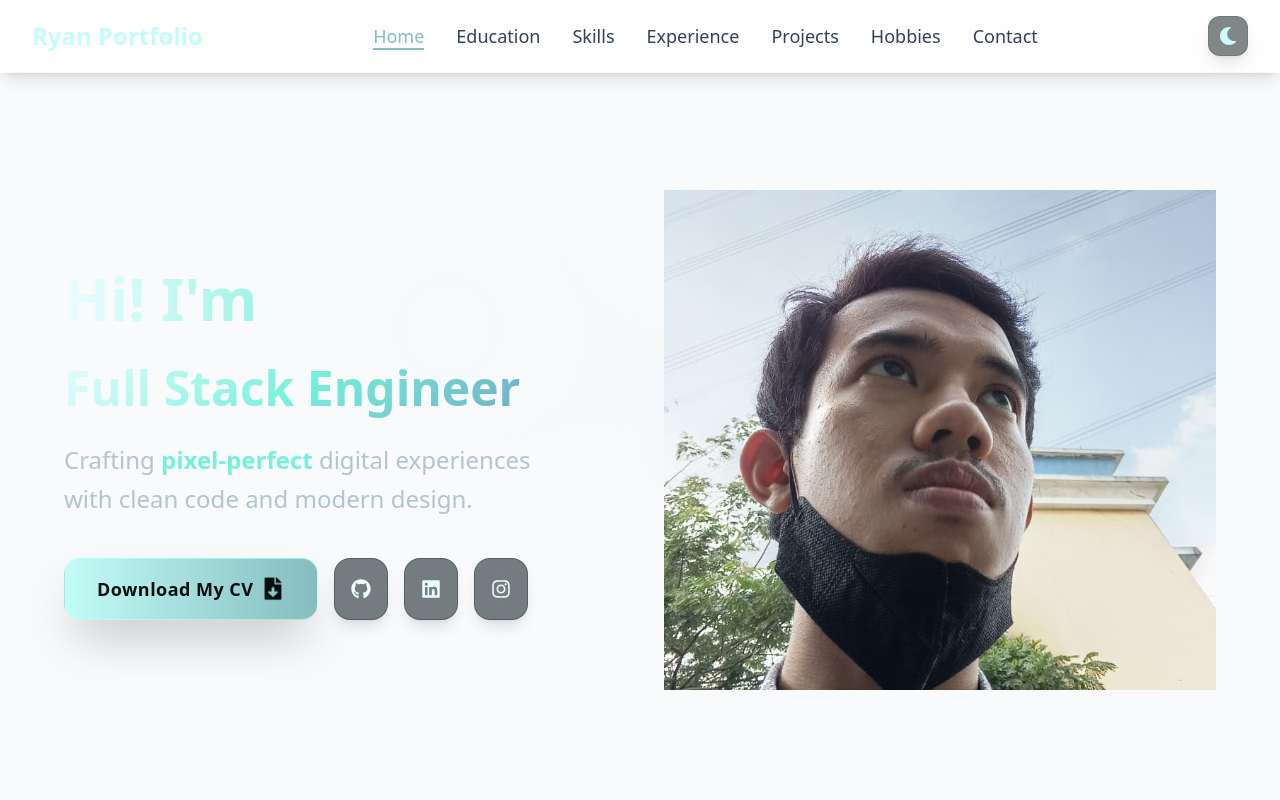
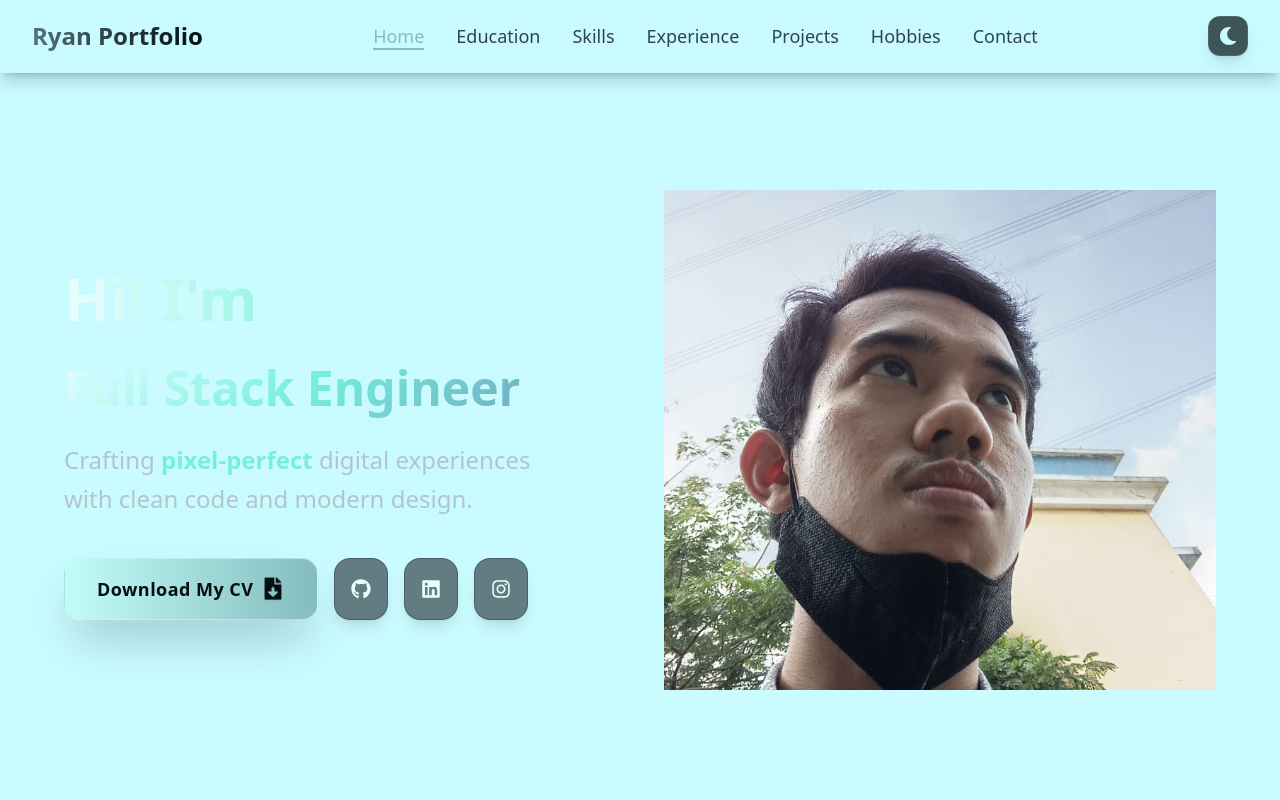
Before and after one commit to ryanlikestocode44/ryan-portfolio, a React (Vite) app: page / in a window 1280 px wide. Shown: the top 800 px of the page. Built offline with nearby package versions, Linux system fonts and the light colour scheme.

Commit message:
Fully Implemented Dark/Light Mode and migrate all tailwind class styles to one file css

```diff
--- a/src/App.tsx
+++ b/src/App.tsx
@@ -1,6 +1,5 @@
-import React from "react";
-import { ThemeProvider } from "./contexts/ThemeContext";// ✅ Fixed import
-
+import { useRef } from "react";
+import { ThemeProvider } from "@/contexts/ThemeProvider";
 import Navbar from "@/components/common/Navbar";
 import Hero from "@/components/sections/Hero";
 import Education from "@/components/sections/Education";
@@ -10,14 +9,19 @@ import Projects from "@/components/sections/Projects";
 import Hobbies from "@/components/sections/Hobbies";
 import Contact from "@/components/sections/Contact";
 import Footer from "@/components/common/Footer";
-import ScrollToTop from "@/components/common/ScrollToTop"; // ✅ Add this
-
+import ScrollToTop from "@/components/common/ScrollToTop";
 import "@/index.css";
 
 const App: React.FC = () => {
+  const AppRootRef = useRef<HTMLDivElement>(null);
+
   return (
     <ThemeProvider>
-      <div className="min-h-screen bg-[#f8fafc] dark:bg-[#040F0F] transition-colors duration-500">
+      <div
+        ref={AppRootRef}
+        data-theme="light"
+        className="min-h-screen bg-[#C9FBFF] dark:bg-[#040F0F] text-[#040F0F] dark:text-[#C9FBFF]"
+      >
         <Navbar />
         <main>
           <Hero />
--- a/src/components/common/Navbar.tsx
+++ b/src/components/common/Navbar.tsx
@@ -15,13 +15,11 @@ const Navbar: FC = () => {
   ];
 
   return (
-    <nav className="fixed top-0 w-full z-50 backdrop-blur-xl bg-[#040F0F]/90 dark:bg-[#040F0F]/95 bg-white/80 dark:border-[#57737A]/30 border-b border-[#C2FCF7]/20 shadow-lg dark:shadow-[#85BDBF]/10">
+    <nav className="navbar">
       <div className="max-w-7xl mx-auto px-4 sm:px-6 lg:px-8">
         <div className="flex justify-between items-center py-4">
           {/* Logo */}
-          <div className="text-2xl font-bold bg-gradient-to-r from-[#C9FBFF] to-[#C2FCF7] dark:from-[#85BDBF] dark:to-[#57737A] bg-clip-text text-transparent dark:text-[#C9FBFF]/90">
-            Ryan Portfolio
-          </div>
+          <div className="nav-logo">Ryan Portfolio</div>
 
           {/* Desktop Nav */}
           <div className="hidden md:flex space-x-8">
--- a/src/components/common/ThemeToggle.tsx
+++ b/src/components/common/ThemeToggle.tsx
@@ -1,40 +1,50 @@
+import { useState, useEffect } from "react";
 import { motion, AnimatePresence } from "framer-motion";
-import { useTheme } from "@/hooks/useTheme";
+import { FaSun, FaMoon } from "react-icons/fa";
 import type { FC } from "react";
-import { FaSun, FaMoon } from "react-icons/fa";
 
 const ThemeToggle: FC = () => {
-  let darkMode = true;
-  let toggleTheme = () => {};
+  const [darkMode, setDarkMode] = useState(false); // ✅ Light default
 
-  try {
-    const theme = useTheme();
-    darkMode = theme.darkMode;
-    toggleTheme = theme.toggleTheme;
-  } catch (e) {
-    // ✅ Graceful fallback
-    console.warn(`ThemeToggle: Not in ThemeProvider, using fallback values.
-      Error: ${e instanceof Error ? e.message : String(e)}`);
-  }
+  useEffect(() => {
+    // Load saved theme
+    if (typeof window !== "undefined") {
+      const saved = localStorage.getItem("darkMode");
+      if (saved !== null) {
+        setDarkMode(JSON.parse(saved));
+        document.documentElement.classList.toggle("dark", JSON.parse(saved));
+      }
+    }
+  }, []);
+
+  const toggleTheme = () => {
+    const newDarkMode = !darkMode;
+    setDarkMode(newDarkMode);
+
+    // ✅ Apply theme
+    if (typeof document !== "undefined") {
+      document.documentElement.classList.toggle("dark", newDarkMode);
+    }
+
+    localStorage.setItem("darkMode", JSON.stringify(newDarkMode));
+  };
 
   return (
     <motion.button
       onClick={toggleTheme}
-      className="cursor-pointer p-2 md:p-2.5 rounded-xl bg-[#040F0F]/50 backdrop-blur-lg border border-[#57737A]/60 hover:border-[#C2FCF7]/70 hover:bg-[#040F0F]/70 shadow-lg hover:shadow-[#C2FCF7]/20 transition-all duration-250 focus:outline-none focus:ring-2 focus:ring-[#85BDBF]/50 group relative overflow-hidden"
-      whileHover={{ scale: 1.05 }}
-      whileTap={{ scale: 0.98 }}
+      className="cursor-pointer p-2.5 rounded-xl bg-[#040F0F]/70 backdrop-blur-xl border border-[#57737A]/60 hover:border-[#C2FCF7]/80 hover:bg-[#040F0F]/90 shadow-lg hover:shadow-[#C2FCF7]/40 z-50 relative overflow-hidden"
+      whileHover={{ scale: 1.08, rotate: 2 }}
+      whileTap={{ scale: 0.96 }}
       aria-label={`Switch to ${darkMode ? "light" : "dark"} theme`}
     >
-      <motion.div className="absolute inset-0 rounded-xl bg-gradient-to-r from-[#C2FCF7]/20 to-[#85BDBF]/20 opacity-0 group-hover:opacity-100 transition-opacity" />
-
       <AnimatePresence mode="wait">
-        {!darkMode ? (
+        {darkMode ? (
           <motion.span
             key="sun"
-            initial={{ scale: 0, opacity: 0 }}
-            animate={{ scale: 1, opacity: 1 }}
-            exit={{ scale: 0.4, opacity: 0 }}
-            transition={{ duration: 0.2 }}
+            initial={{ scale: 0, opacity: 0, rotate: -90 }}
+            animate={{ scale: 1, opacity: 1, rotate: 0 }}
+            exit={{ scale: 0.3, opacity: 0, rotate: 90 }}
+            transition={{ duration: 0.25 }}
             className="block text-[#F4D03F] text-lg"
           >
             <FaSun />
@@ -43,9 +53,9 @@ const ThemeToggle: FC = () => {
           <motion.span
             key="moon"
             initial={{ scale: 0, opacity: 0, rotate: 180 }}
-            animate={{ scale: 1, opacity: 1, rotate: 0 }}
-            exit={{ scale: 0.4, opacity: 0, rotate: -180 }}
-            transition={{ duration: 0.2 }}
+            animate={{ scale: 1, opacity: 1, rotate: 360 }}
+            exit={{ scale: 0.3, opacity: 0, rotate: 180 }}
+            transition={{ duration: 0.25 }}
             className="block text-[#C9FBFF] text-lg"
           >
             <FaMoon />
--- a/src/components/sections/Hero.tsx
+++ b/src/components/sections/Hero.tsx
@@ -11,10 +11,13 @@ const Hero: FC = () => {
       id="home"
       className="min-h-screen flex items-center justify-center pt-20 px-4 overflow-hidden"
     >
-      {/* Subtle wave pattern */}
-      <div className="absolute inset-0 opacity-10">
-        <div className="absolute top-1/4 left-1/4 w-64 h-64 bg-[hsl(184,100%,96%)]/20 rounded-full blur-3xl animate-pulse" />
-        <div className="absolute bottom-1/4 right-1/4 w-96 h-96 bg-[hsl(170,80%,70%)]/10 rounded-full blur-3xl animate-pulse delay-1000" />
+      {/* Subtle animated orbs - Theme aware */}
+      <div className="absolute inset-0 opacity-20 pointer-events-none">
+        {/* Light orbs */}
+        <div className="absolute top-1/4 left-1/4 w-72 h-72 bg-[#C9FBFF]/30 dark:bg-[#85BDBF]/20 rounded-full blur-3xl animate-pulse" />
+        <div className="absolute bottom-1/4 right-1/4 w-96 h-96 bg-[#C2FCF7]/20 dark:bg-[#57737A]/10 rounded-full blur-3xl animate-pulse delay-1000" />
+        {/* Dark orbs */}
+        <div className="absolute top-3/4 left-3/4 w-48 h-48 bg-[#85BDBF]/40 dark:bg-[#C2FCF7]/30 rounded-full blur-xl animate-pulse delay-2000 hidden dark:block" />
       </div>
 
       <div className="max-w-6xl w-full grid md:grid-cols-2 gap-8 lg:gap-12 items-center relative z-10">
@@ -131,8 +134,8 @@ const Hero: FC = () => {
                   href={href}
                   target="_blank"
                   rel="noopener noreferrer"
-                  // initial={{ scale: 0.9, opacity: 0 }}
-                  // animate={{ scale: 1, opacity: 1 }}
+                  initial={{ scale: 0.9, opacity: 0 }}
+                  animate={{ scale: 1, opacity: 1 }}
                   transition={{ delay: 0.7 + index * 0.1 }}
                   className="p-4 bg-[hsl(200,20%,15%)]/60 backdrop-blur-xl rounded-2xl border border-[hsl(200,20%,25%)]/50 hover:border-[hsl(184,100%,92%)]/60 hover:shadow-[hsl(184,100%,96%)]/20 shadow-lg transition-all duration-300 flex items-center justify-center hover:shadow-xl"
                 >
--- a/src/components/ui/ProjectCard.tsx
+++ b/src/components/ui/ProjectCard.tsx
@@ -15,7 +15,7 @@ const ProjectCard: FC<ProjectCardProps> = React.memo(({ project, index }) => {
         scale: 1.015,
         boxShadow: "0 15px 35px -10px rgba(197, 251, 255, 0.2)",
       }}
-      className="group relative overflow-hidden rounded-3xl bg-[#040F0F]/60 backdrop-blur-xl border border-[#57737A]/40 hover:border-[#C2FCF7]/60 hover:bg-[#040F0F]/80 shadow-2xl hover:shadow-[#85BDBF]/30 transition-all duration-500 cursor-pointer"
+      className="group relative overflow-hidden rounded-3xl bg-[#040F0F]/60 backdrop-blur-xl border border-[#57737A]/40 hover:border-[#C2FCF7]/60 hover:bg-[#040F0F]/80 shadow-2xl hover:shadow-[#85BDBF]/30 transition-all duration-500"
     >
       {/* IMAGE - TOP (Hero Style) */}
       <div className="relative h-32 md:h-30 lg:h-44 overflow-hidden rounded-t-3xl">
--- a/src/contexts/ThemeContext.tsx
+++ b/src/contexts/ThemeContext.tsx
@@ -1,52 +1,4 @@
-import React, {
-  createContext,
-  useState,
-  useEffect,
-  type ReactNode, // ✅ FIXED: Explicit import
-} from "react";
+import { createContext } from "react";
 import type { ThemeContextType } from "@/types";
 
-const ThemeContext = createContext<ThemeContextType | undefined>(undefined);
-
-export const ThemeProvider: React.FC<{ children: ReactNode }> = ({
-  children,
-}) => {
-  const [darkMode, setDarkMode] = useState<boolean>(true);
-  const [mounted, setMounted] = useState(false);
-
-  useEffect(() => {
-    setMounted(true);
-
-    if (typeof window !== "undefined") {
-      const saved = localStorage.getItem("darkMode");
-      if (saved !== null) {
-        const shouldBeDark = JSON.parse(saved);
-        setDarkMode(shouldBeDark);
-        document.documentElement.classList.toggle("dark", shouldBeDark);
-      }
-    }
-  }, []);
-
-  const toggleTheme = () => {
-    const newDarkMode = !darkMode;
-    setDarkMode(newDarkMode);
-
-    if (typeof document !== "undefined") {
-      document.documentElement.classList.toggle("dark", newDarkMode);
-    }
-
-    localStorage.setItem("darkMode", JSON.stringify(newDarkMode));
-  };
-
-  if (!mounted) {
-    return <div className="min-h-screen bg-[#040F0F]">{children}</div>;
-  }
-
-  return (
-    <ThemeContext.Provider value={{ darkMode, toggleTheme }}>
-      {children}
-    </ThemeContext.Provider>
-  );
-};
-
-export { ThemeContext };
+export const ThemeContext = createContext<ThemeContextType | null>(null);
--- /dev/null
+++ b/src/contexts/ThemeProvider.tsx
@@ -0,0 +1,39 @@
+import React, {
+  useState,
+  useEffect,
+  type ReactNode,
+} from "react";
+import { ThemeContext } from "@/contexts/ThemeContext";
+
+export const ThemeProvider: React.FC<{ children: ReactNode }> = ({
+  children,
+}) => {
+  const [darkMode, setDarkMode] = useState(false);
+
+  useEffect(() => {
+    if (typeof window === "undefined") return;
+
+    const saved = localStorage.getItem("darkMode");
+    if (saved !== null) {
+      const shouldBeDark = JSON.parse(saved);
+      setDarkMode(shouldBeDark);
+      // ✅ Tailwind dark: expects THIS class
+      document.documentElement.classList.toggle("dark", shouldBeDark);
+    }
+  }, []);
+
+  const toggleTheme = () => {
+    const newDarkMode = !darkMode;
+    setDarkMode(newDarkMode);
+
+    // ✅ Apply to documentElement (html)
+    document.documentElement.classList.toggle("dark", newDarkMode);
+    localStorage.setItem("darkMode", JSON.stringify(newDarkMode));
+  };
+
+  return (
+    <ThemeContext.Provider value={{ darkMode, toggleTheme }}>
+      {children}
+    </ThemeContext.Provider>
+  );
+};
--- a/src/hooks/useTheme.ts
+++ b/src/hooks/useTheme.ts
@@ -1,11 +1,8 @@
 import { useContext } from "react";
 import { ThemeContext } from "@/contexts/ThemeContext";
-import type { ThemeContextType } from "@/types";
 
-export const useTheme = (): ThemeContextType => {
+export const useTheme = () => {
   const context = useContext(ThemeContext);
-  if (!context) {
-    throw new Error("useTheme must be used within ThemeProvider");
-  }
+  if (!context) throw new Error("useTheme: No provider!");
   return context;
 };
--- a/src/index.css
+++ b/src/index.css
@@ -1,19 +1,21 @@
 @import "tailwindcss";
+@custom-variant dark (&:where(.dark, .dark *));
 
-html.dark body {
-  @apply bg-[#040F0F];
+/* Navbar */
+.navbar {
+  @apply fixed top-0 w-full z-50 backdrop-blur-xl dark:bg-[#040F0F]/95 bg-[#C9FBFF]/80 dark:border-[#57737A]/30 border-b border-[#C2FCF7]/20 shadow-lg shadow-[#040f0f]/20 dark:shadow-[#85BDBF]/10
 }
 
-html:not(.dark) body {
-  @apply bg-[#f8fafc];
+.nav-logo {
+  @apply text-2xl font-bold bg-gradient-to-r from-[#57737a] to-[#040f0f] dark:from-[#85BDBF] dark:to-[#57737A] bg-clip-text text-transparent dark:text-[#C9FBFF]/90
 }
 
 .section-title {
-  @apply h-[60px] text-4xl md:text-5xl font-bold text-center mb-20 md:mb-28 bg-gradient-to-r from-[#C2FCF7] via-[#85BDBF] to-[#57737A] bg-clip-text text-transparent
+  @apply h-[60px] text-4xl md:text-5xl font-bold text-center mb-20 md:mb-28 bg-clip-text text-transparent bg-gradient-to-r from-[#040f0f] to-[#57737a] dark:from-[#c2fcf7] dark:to-[#85bdbf];
 }
 
 .skill-sm-card {
-  @apply flex flex-col justify-center rounded-xl shadow-lg border-2 border-gray-300 p-2;
+  @apply flex flex-col justify-center rounded-xl shadow-lg border-2 p-2;
 }
 
 .skill-name {
--- a/src/main.tsx
+++ b/src/main.tsx
@@ -1,13 +1,10 @@
 import { StrictMode } from 'react'
 import { createRoot } from 'react-dom/client'
 import '@/index.css'
-import App from '@/App.tsx'
-import { ThemeProvider } from "@/contexts/ThemeContext";
+import App from "@/App.tsx";
 
 createRoot(document.getElementById("root")!).render(
   <StrictMode>
-    <ThemeProvider>
-      <App />
-    </ThemeProvider>
+    <App />
   </StrictMode>,
 );
--- a/tailwind.config.js
+++ /dev/null
@@ -1,16 +0,0 @@
-module.exports = {
-  darkMode: "class",
-  content: ["./index.html", "./src/**/*.{js,ts,jsx,tsx}"],
-  theme: {
-    extend: {
-      colors: {
-        "frozen-water": "#C9FBFF",
-        "icy-aqua": "#C2FCF7",
-        "pearl-aqua": "#85BDBF",
-        "blue-slate": "#57737A",
-        "ink-black": "#040F0F",
-      },
-    },
-  },
-  plugins: [],
-};
```
Also changed, not shown: src/components/common/Footer.tsx (+76 -6 lines), src/assets/img/education/gundar-univ.jpg, src/assets/img/education/sman02.jpeg.
